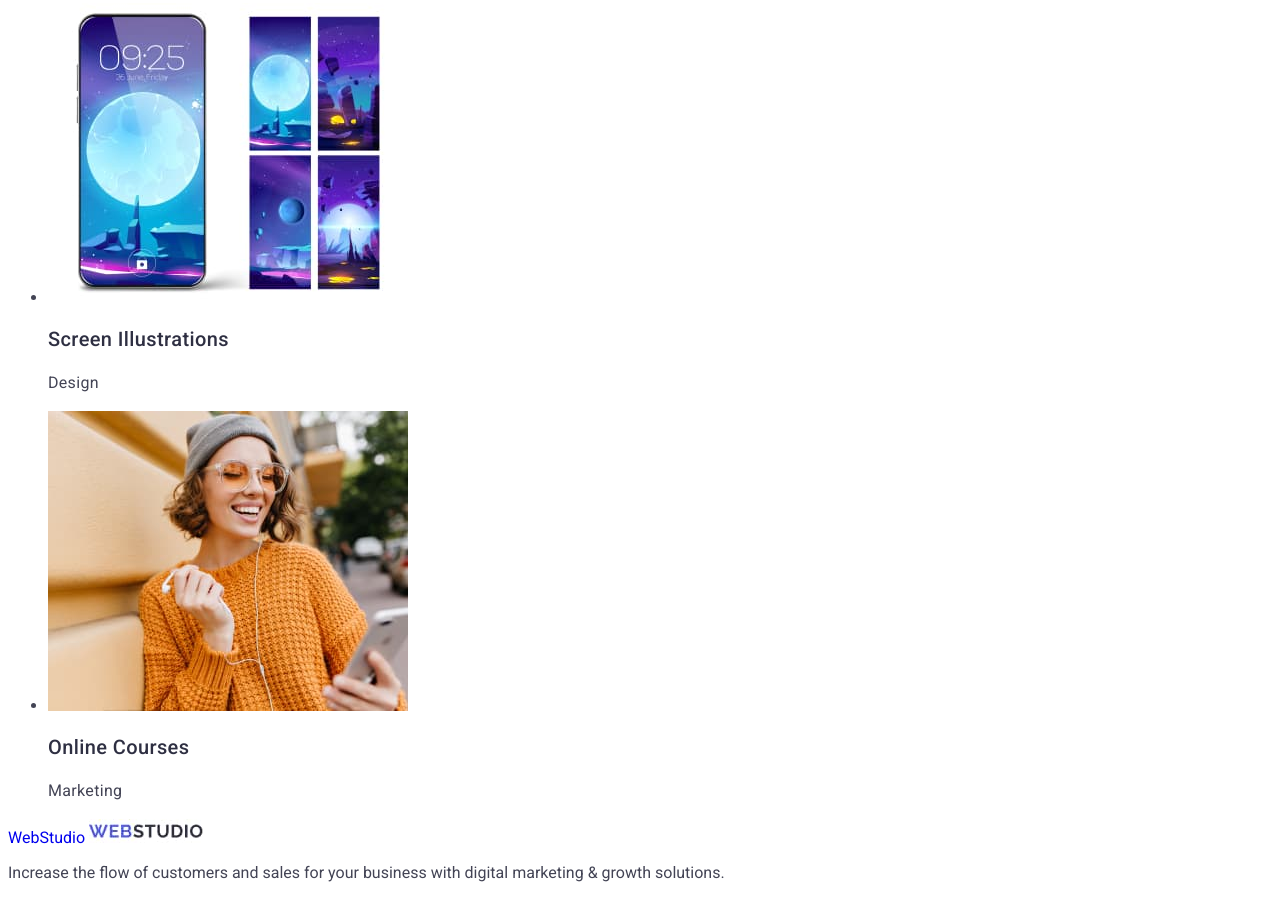
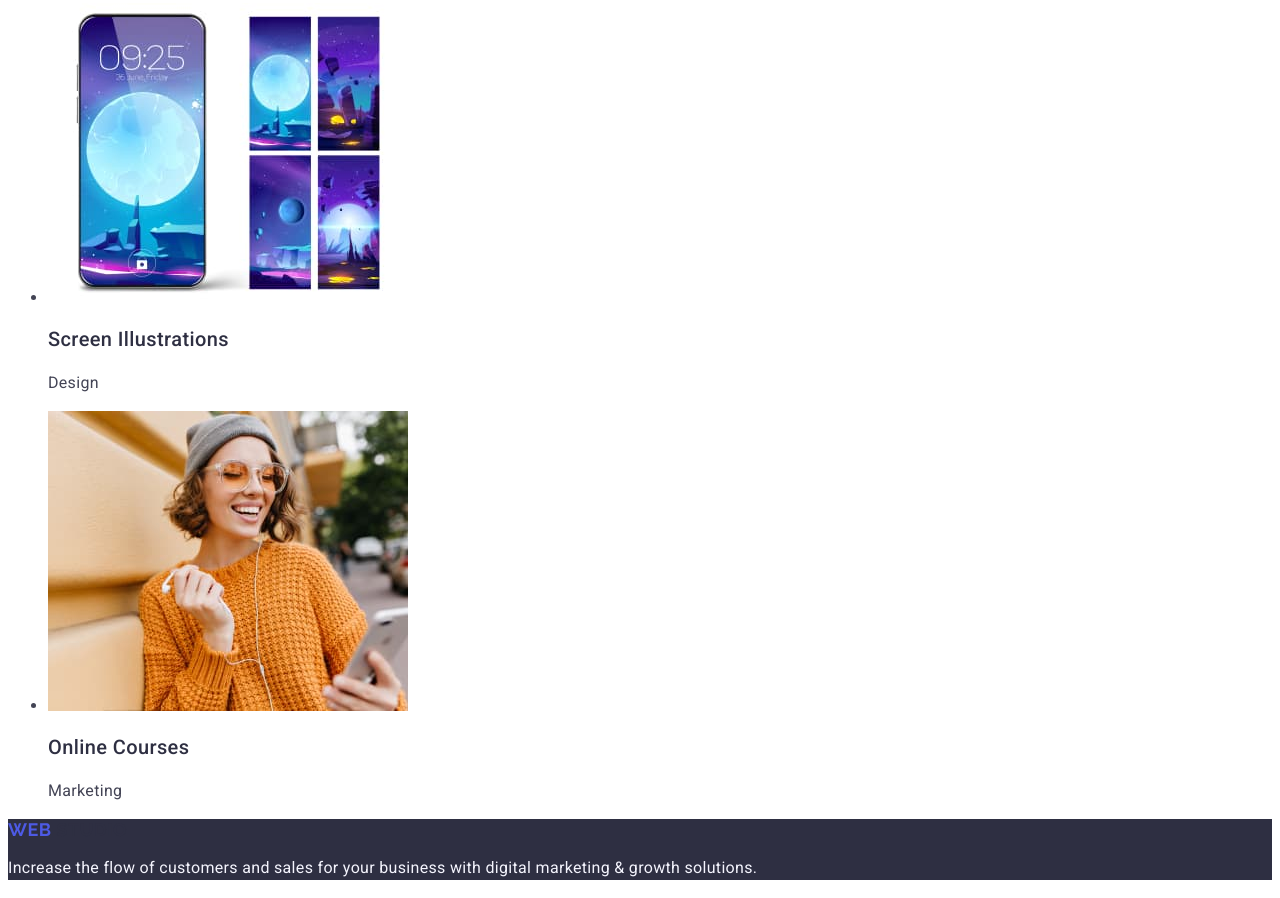
Before and after one commit to UnderKid21/goit-markup-hw-02, a plain HTML site: page index.html in a window 1280 px wide. Shown: the part 4048-4946 px from the top of the page. Drawn offline with Linux system fonts and the light colour scheme.

Commit message:
add footer css

```diff
--- a/css/styles.css
+++ b/css/styles.css
@@ -14,6 +14,7 @@ body{
 a{
     text-decoration:none
 }
+/* Navigation */
 .logo   {
     color: #4D5AE5;
 font-family: "Raleway", sans-serif;
@@ -63,6 +64,7 @@ letter-spacing: 0.32px;
 .contacts:focus{
     color: #404bbf
 }
+/* Hero */
 .hero-section{
     background-color:var(--c-brand);
 }
@@ -87,6 +89,7 @@ cursor: pointer
 .button:hover, .button:focus{
     background-color: #404BBF
 }
+/* Features */
 .features{
     color: var(--c-brand);
 font-size: 20px;
@@ -101,6 +104,9 @@ font-weight: 400;
 line-height: 1.5;
 letter-spacing: 0.02em;
 }
+
+/* Our team */
+
 .team-section{
     background-color: #F4F4FD
 }
@@ -131,6 +137,7 @@ font-weight: 400;
 line-height: 1.5;
 letter-spacing: 0.02em;
 }
+/* Portfolio */
 .title-portfolio{
     color: var(--c-brand);
 font-size: 36px;
@@ -154,3 +161,14 @@ letter-spacing: 0.02em;
     line-height: 1.5;
     letter-spacing: 0.02em;
 }
+/* Footer */
+.footer{
+  background-color: var(--c-brand)
+}
+.footer-text{
+    color: #F4F4FD;
+    font-size: 16px;
+    font-weight: 400;
+    line-height: 1.5;
+    letter-spacing: 0.02em;
+}
--- a/index.html
+++ b/index.html
@@ -136,11 +136,12 @@
 </section>
 
     </main>
-    <footer>
-        <a href="./index.html">WebStudio</a>
-            <img src="./images/Logo.jpg" alt="WebStudio" Width="115" Height="24">
+    <!-- Footer -->
+    <footer class="footer">
+        <a class="logo" href="./index.html">
+            Web <span class="accent">Studio</span></a>
 
-        <p>Increase the flow of customers and sales for your business with digital marketing & growth solutions.</p>
+        <p class="footer-text">Increase the flow of customers and sales for your business with digital marketing & growth solutions.</p>
 
     </footer>
 </body>
```
